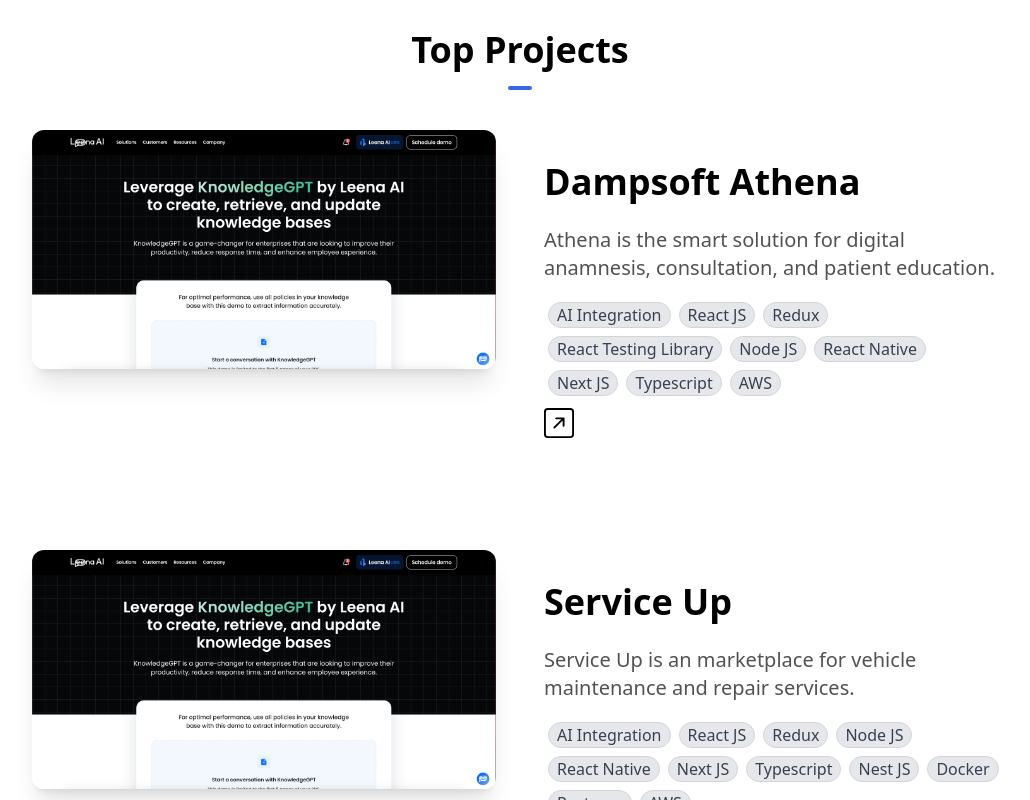
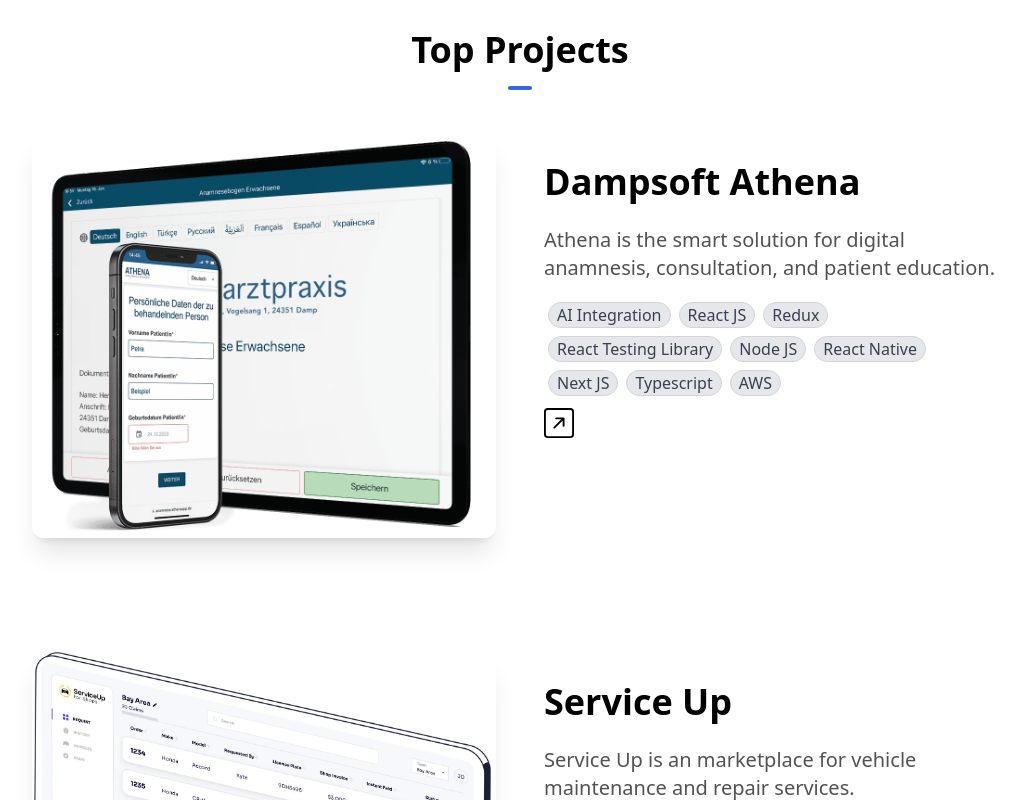
Before and after one commit to Smritibajaj/portfolio-next-js, a Next.js app: page / in a window 1280 px wide. Shown: the part 1860-2660 px from the top of the page, without its empty margins (120-1150 px from the left). Built offline with nearby package versions, Linux system fonts and the light colour scheme.

Commit message:
added products

```diff
--- a/components/ProjectsSection.tsx
+++ b/components/ProjectsSection.tsx
@@ -9,7 +9,7 @@
     name: "Dampsoft Athena",
     description:
       "Athena is the smart solution for digital anamnesis, consultation, and patient education. ",
-    image: "/leena.png",
+    image: "/athena.png",
     // github: "https://github.com/grorapid/indiehustle-frontend.git",
     link: "https://www.dampsoft.com/athena/",
     technology: [
@@ -28,7 +28,7 @@
     name: "Service Up",
     description:
       "Service Up is an marketplace for vehicle maintenance and repair services.",
-    image: "/leena.png",
+    image: "/serviceup.avif",
     // github: "https://github.com/grorapid/indiehustle-frontend.git",
     link: "https://www.serviceup.com/",
     technology: [
```
Also changed, not shown: public/athena.png (added), public/serviceup.avif (added).
